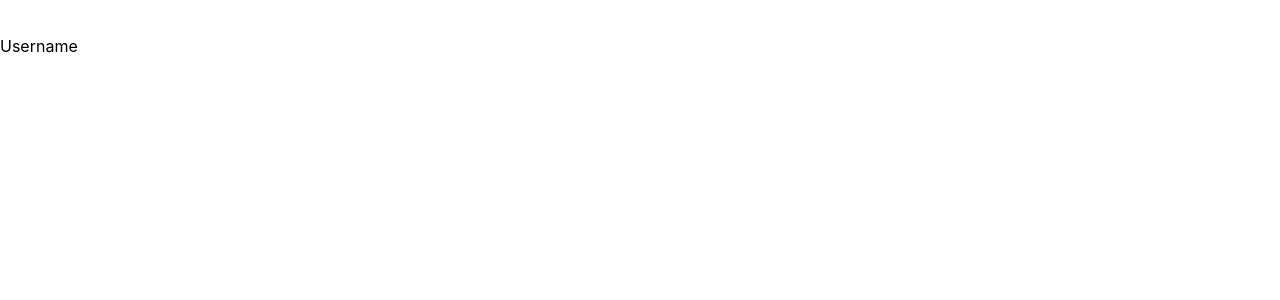
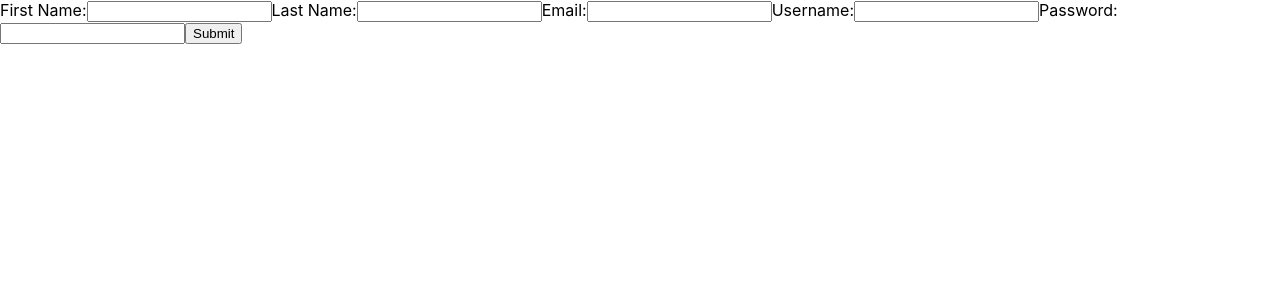
Before and after one commit to Rayissach/TikTok_Clone, a React (Create React App) app in the folder app/: page / in a window 1280 px wide. Shown: the top 300 px of the page. Built offline with nearby package versions, Linux system fonts and the light colour scheme.

Commit message:
Fixed handleSubmit function

```diff
--- a/app/src/App.js
+++ b/app/src/App.js
@@ -1,10 +1,11 @@
 import './App.css';
 import { Profile } from './components/Profile'
+import { Signup } from './components/Signup';
 
 function App() {
   return (
     <div>
-      <Profile />
+      <Signup />
     </div>
   );
 }
--- a/app/src/components/Signup.js
+++ b/app/src/components/Signup.js
@@ -1,17 +1,17 @@
 import React, {useState} from 'react'
 
 export const Signup = () => {
-    const [data, setData] = {
+    const [data, setData] = useState({
         'email': '',
         'firstName' : '',
         'lastName' : '',
         'username' : '',
         'password' : ''
-    }
+    })
 
     const handleChange = (e) => {
-        const { name : value } = e.target
-        setData({...data})
+        const { name, value } = e.target
+        setData({...data, [name] : value})
     }
 
     const handleSubmit = (e) => {
```
